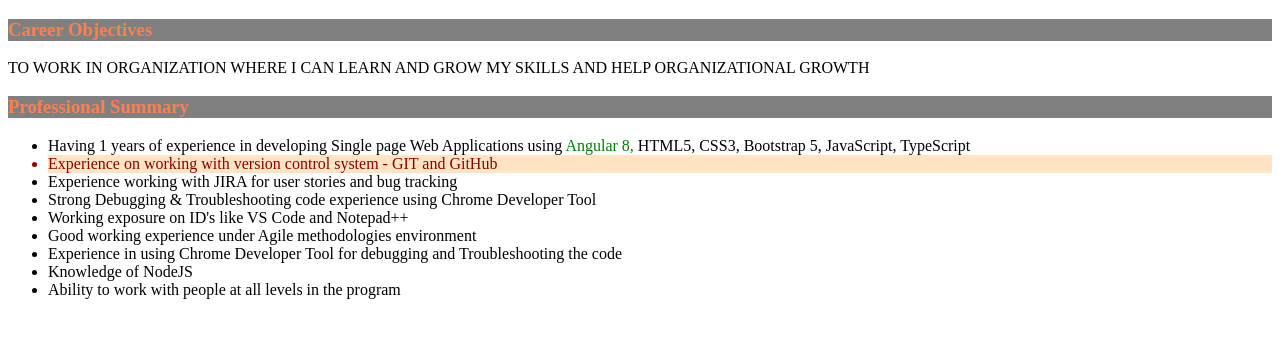
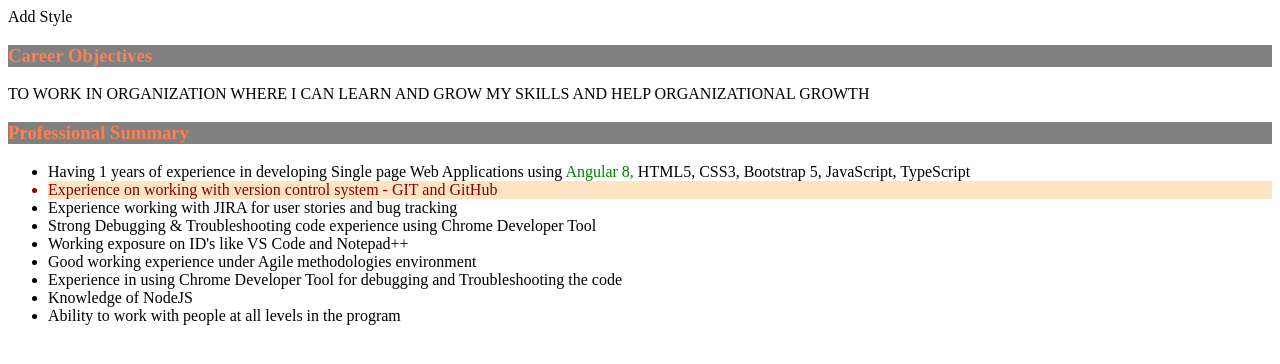
Before and after one commit to Sandipbhinge8170/MyProfile, a plain HTML site: page home.html in a window 1280 px wide. Drawn offline with Linux system fonts and the light colour scheme.

Commit message:
Update home.html

```diff
--- a/home.html
+++ b/home.html
@@ -10,6 +10,7 @@
             }
 
         </style>
+    Add Style
 </head>
 
 <body>
```
